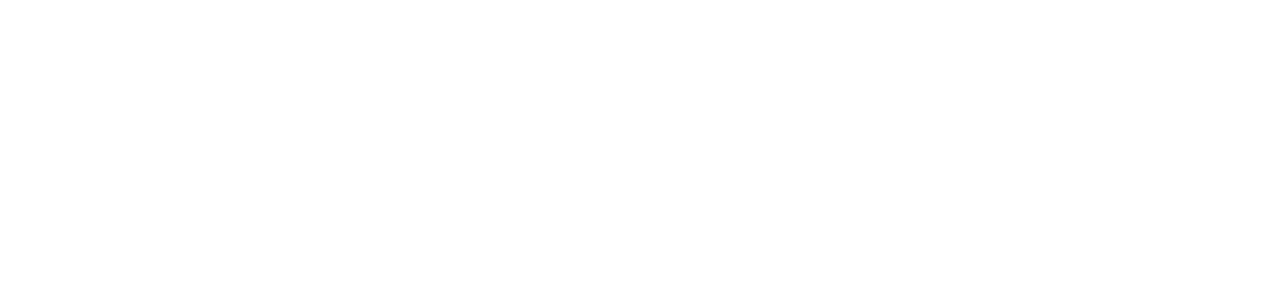
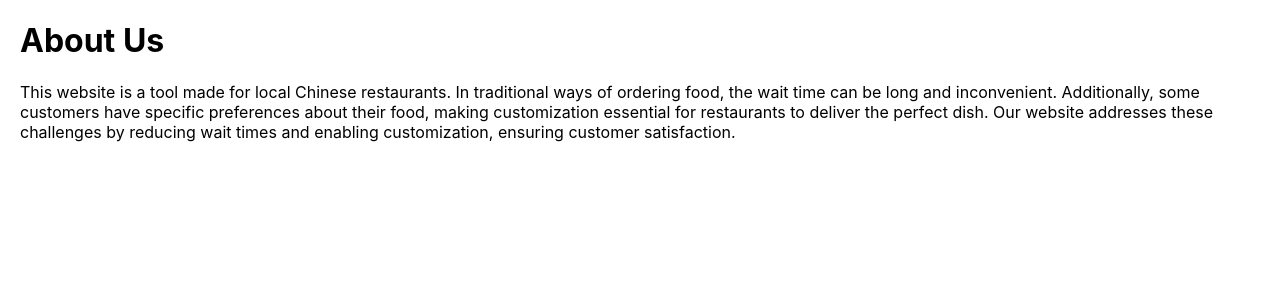
Before and after one commit to HackKnights/foodapp, a React (Create React App) app: page /about-us in a window 1280 px wide. Before the commit this address had no page. Shown: the top 300 px of the page. Built offline with nearby package versions, Linux system fonts and the light colour scheme.

Commit message:
About us info

```diff
--- a/package.json
+++ b/package.json
@@ -10,7 +10,7 @@
     "react": "^18.2.0",
     "react-dom": "^18.2.0",
     "react-router-dom": "^6.22.3",
-    "react-scripts": "5.0.1",
+    "react-scripts": "^5.0.1",
     "web-vitals": "^2.1.4"
   },
   "scripts": {
--- a/src/App.js
+++ b/src/App.js
@@ -4,15 +4,18 @@ import React from 'react';
 import Soup from './components/Soup';
 import FriedRice from './components/FriedRice';
 import Wonton from './components/Wonton';
+import Aboutus from './components/Aboutus';
 
 const App = () => {
   return (
     <BrowserRouter>
       <Routes>
+        <Route path="/about-us" element={<Aboutus />} />
         <Route path="/" element={<Home />} />
         <Route path="/soup" element={<Soup />} />
         <Route path="/wonton" element={<Wonton />} />
         <Route path="/fried-rice" element={<FriedRice />} />
+
       </Routes>
     </BrowserRouter>
   );
--- /dev/null
+++ b/src/components/Aboutus.js
@@ -0,0 +1,18 @@
+import React, { useState } from 'react';
+const Aboutus = () => {
+
+return (
+    <div style={{ marginLeft: '20px' }}>
+        <h1>About Us</h1>
+        <p> This website is a tool made for local Chinese restaurants. In
+        traditional ways of ordering food, the wait time can be long and
+        inconvenient. Additionally, some customers have specific preferences
+        about their food, making customization essential for restaurants to
+        deliver the perfect dish. Our website addresses these challenges by
+        reducing wait times and enabling customization, ensuring customer
+        satisfaction.</p>
+    </div>
+);
+};
+
+export default Aboutus;
--- a/src/components/Home.js
+++ b/src/components/Home.js
@@ -9,9 +9,11 @@ const Home = () => {
     <div>
       <h1>Welcome to Our Restaurant</h1>
       <ul>
+        <li><Link to="/About-us">About us</Link></li>
         <li><Link to="/soup">Soup</Link></li>
         <li><Link to="/wonton">Wonton</Link></li>
         <li><Link to="/fried-rice">Fried Rice</Link></li>
+
       </ul>
     </div>
   );
```
